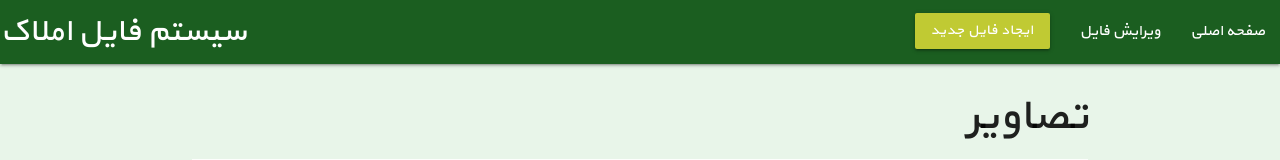
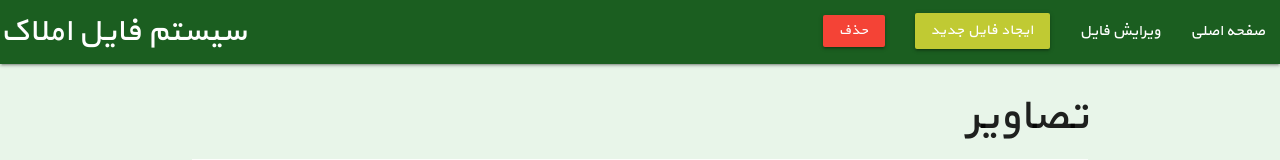
Before and after one commit to mahyar-mot/satrapies.ir, a PHP site: page /detail.php?id=1 in a window 1280 px wide. Shown: the top 160 px of the page. Run offline with PHP 8.4, Linux system fonts and the light colour scheme; tables that the repository leaves empty or names only in its code hold one stand-in row (values such as "Sample post").

Commit message:
completed new page

```diff
--- a/detail.php
+++ b/detail.php
@@ -35,6 +35,7 @@ function changeToPersian($arr){
         <div class="nav-wrapper green darken-4">
             <a href="index.php" class="brand-logo left hide-on-med-and-down">سیستم فایل املاک</a>
             <ul class="right">
+                <li><a href="detail.php?id=<?= $result[0]['id']?>&delete=yes" class="btn btn-small red">حذف</a></li>
                 <li><a href="new.php" class="btn lime darken-1">ایجاد فایل جدید</a></li>
                 <li><a href="edit.php?id=<?= $result[0]['id'] ?>">ویرایش فایل</a></li>
                 <li><a href="index.php">صفحه اصلی</a></li>
```
